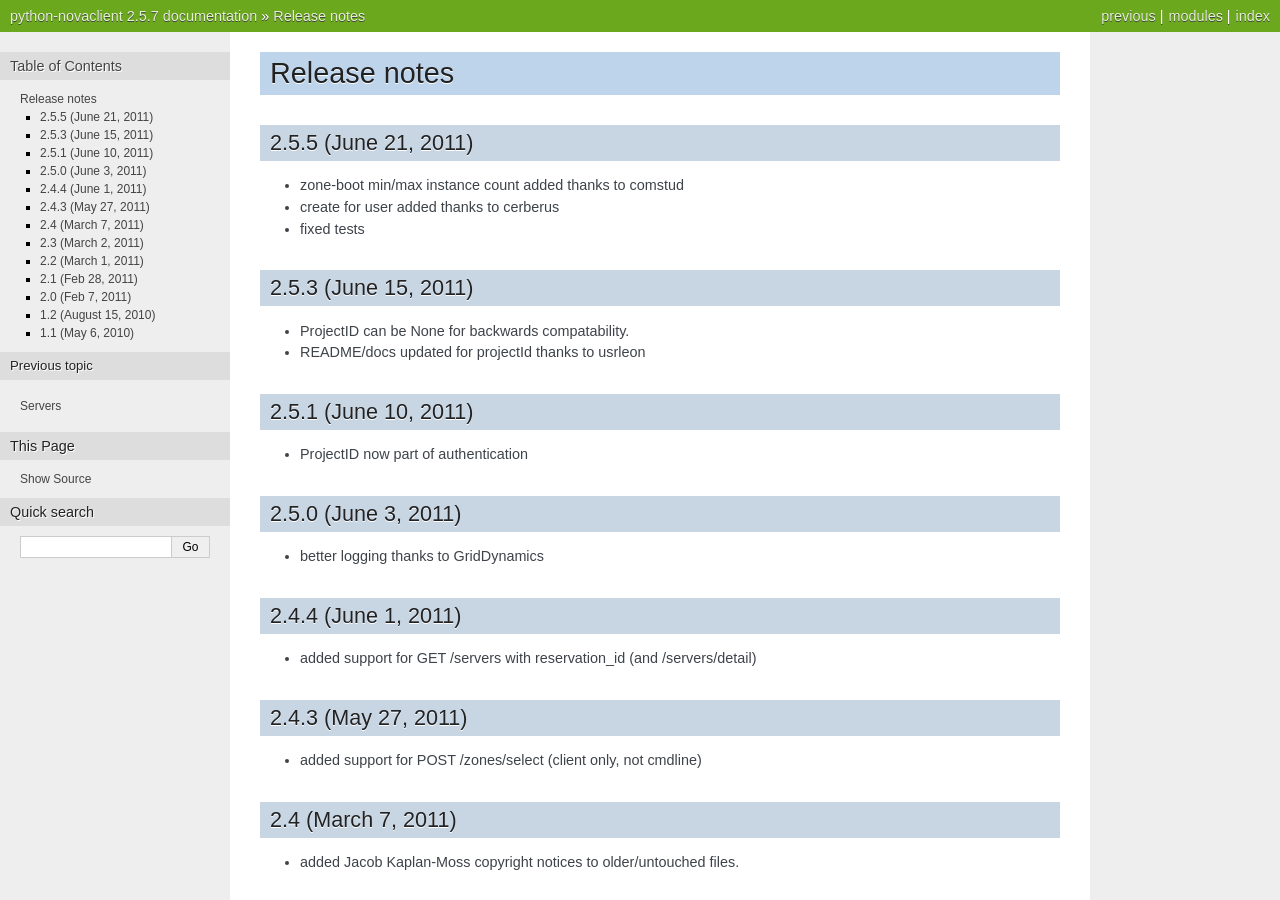
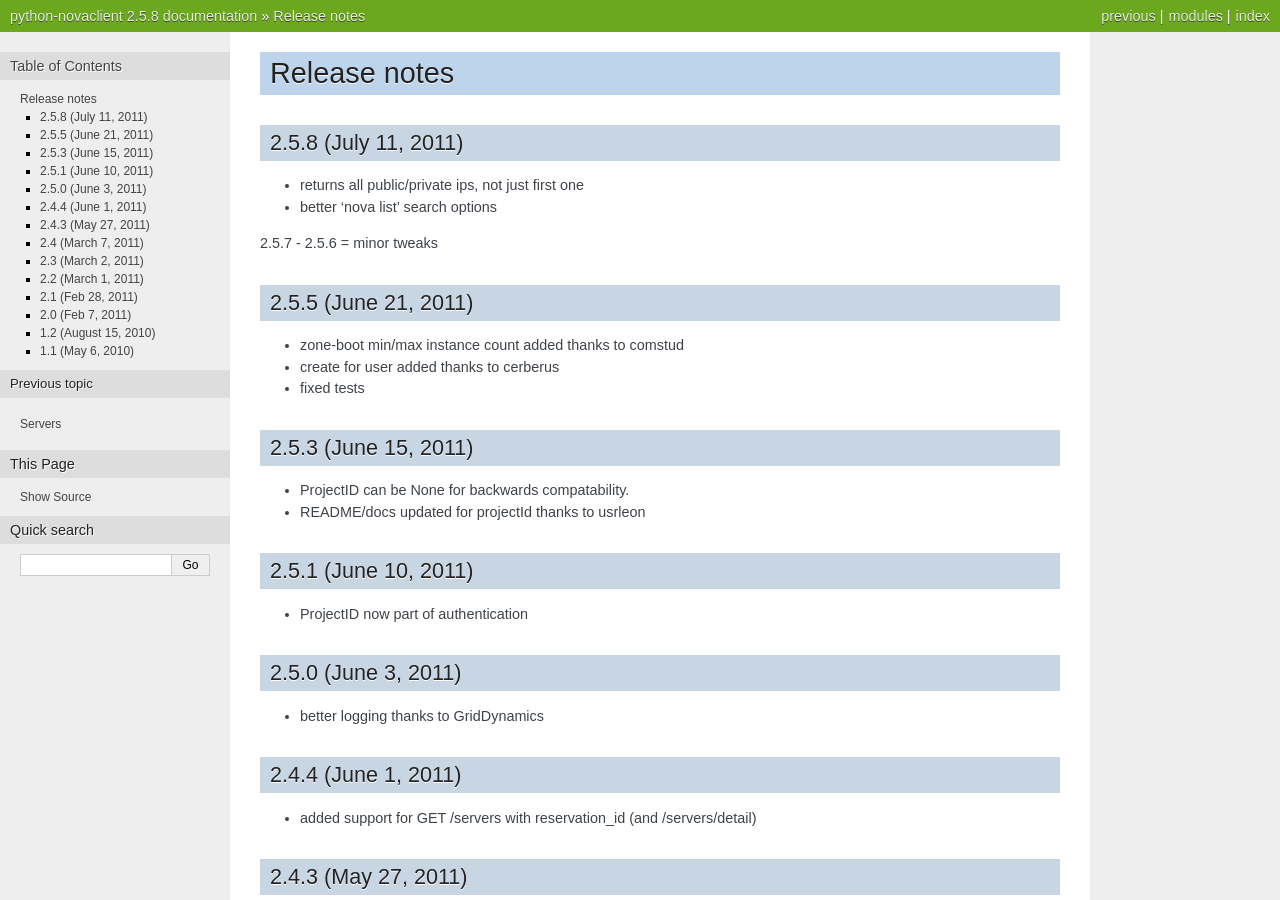
Before and after one commit to openstack/python-novaclient, a Sphinx documentation site: the page built from docs/releases.rst, in a window 1280 px wide and 900 px high. Built offline with Sphinx 7.4.7, drawn with Linux system fonts in a browser that asks for light colours; some of the changed text lies outside the part shown.

Commit message:
version bump

```diff
--- a/docs/conf.py
+++ b/docs/conf.py
@@ -47,7 +47,7 @@
 # The short X.Y version.
 version = '2.5'
 # The full version, including alpha/beta/rc tags.
-release = '2.5.7'
+release = '2.5.8'
 
 # The language for content autogenerated by Sphinx. Refer to documentation
 # for a list of supported languages.
--- a/docs/releases.rst
+++ b/docs/releases.rst
@@ -1,6 +1,13 @@
 =============
 Release notes
 =============
+
+2.5.8 (July 11, 2011)
+=====================
+* returns all public/private ips, not just first one
+* better 'nova list' search options
+
+2.5.7 - 2.5.6 = minor tweaks
 
 2.5.5 (June 21, 2011)
 =====================
--- a/setup.py
+++ b/setup.py
@@ -11,7 +11,7 @@
 
 setup(
     name = "python-novaclient",
-    version = "2.5.7",
+    version = "2.5.8",
     description = "Client library for OpenStack Nova API",
     long_description = read('README.rst'),
     url = 'https://github.com/rackspace/python-novaclient',
```
